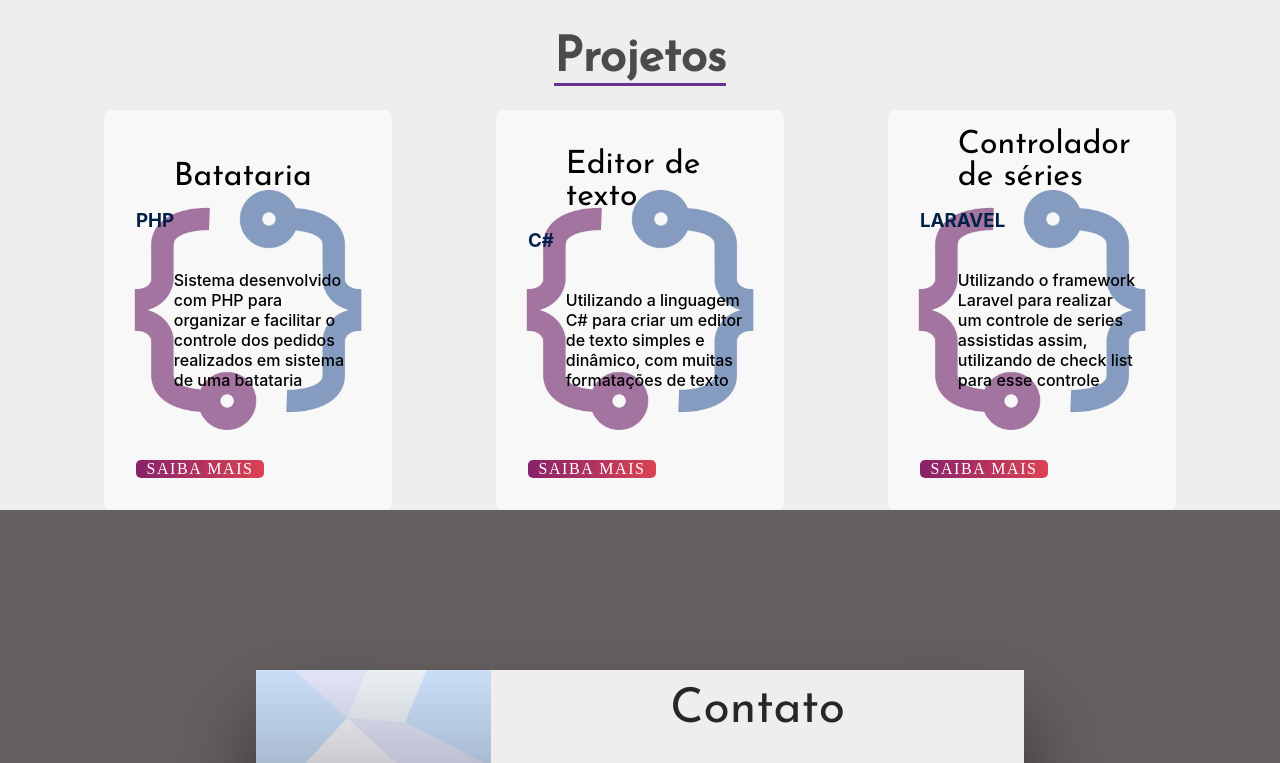
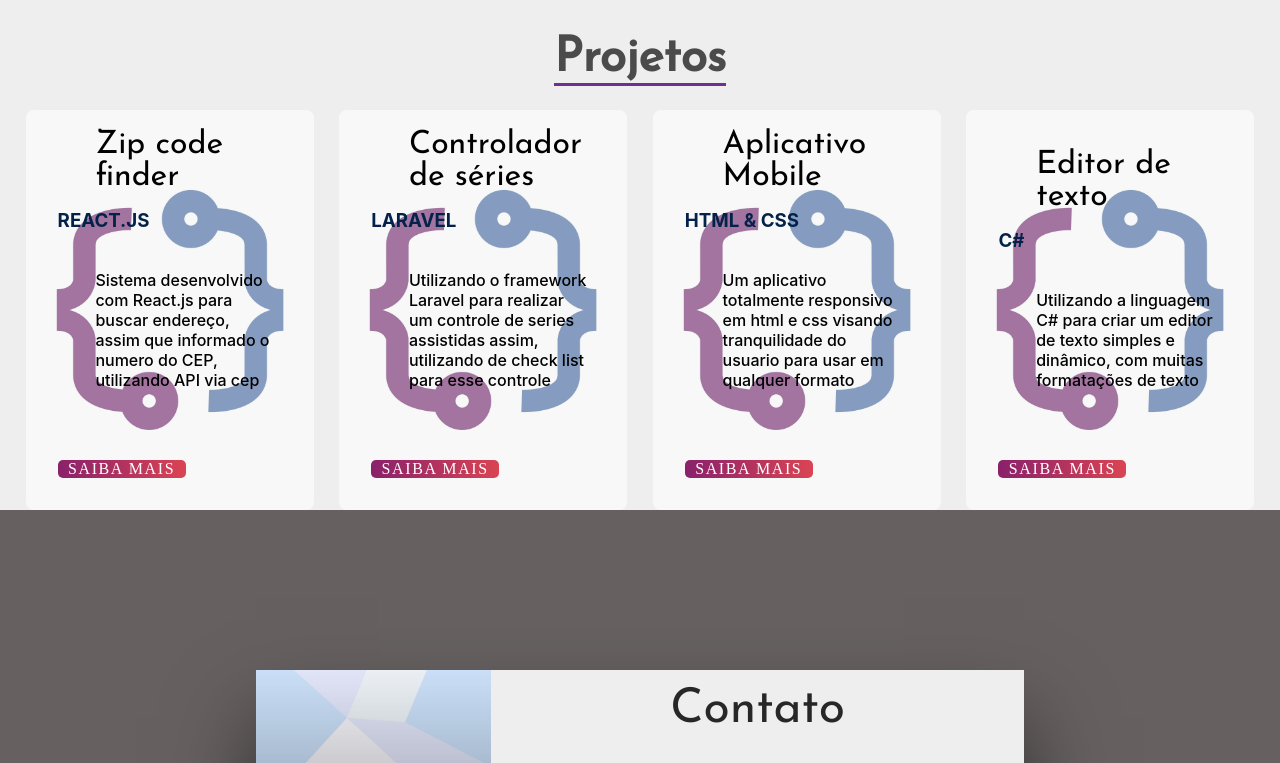
Before and after one commit to nat-1501/portifolio1, a plain HTML site: page index.html in a window 1280 px wide. Shown: the part 1492-2255 px from the top of the page. Drawn offline with Linux system fonts and the light colour scheme.

Commit message:
Ajustando os links dos projetos

```diff
--- a/index.html
+++ b/index.html
@@ -30,7 +30,7 @@
             <div class="banner">
                 <h1>Developer Full Stack & Developer Solutions</h1>
                 <p>Natali Soares</p>
-                <button>Saiba mais</button>
+                <a href="https://github.com/nat-1501/digitalcurriculum" target="_blank"><button>Saiba mais</button></a>
             </div>
         </header>
 
@@ -141,12 +141,36 @@
                         <img src="imagens/Projeto (2).png" alt="imagem projeto"/>
                     </div>
                     <div class="card-info">
-                        <h2>Batataria</h2>
-                        <h3>PHP</h3>
-                        <p>Sistema desenvolvido com PHP para organizar e facilitar o controle dos pedidos realizados em sistema de uma batataria</p>
-                        <button href="www.youtube.com/watch?v=rn9YBUgl0RE">SAIBA MAIS</button>
+                        <h2>Zip code finder</h2>
+                        <h3>REACT.JS</h3>
+                        <p>Sistema desenvolvido com React.js para buscar endereço, assim que informado o numero do CEP, utilizando API via cep</p>
+                        <a href="https://github.com/nat-1501/ZipCodeFinder" target="_blank"><button>SAIBA MAIS</button></a>
                     </div>
                 </div>
+                    <div class="card">
+                    <div class="card-img-wrapper">
+                        <img src="imagens/Projeto (2).png" alt="imagem projeto"/>
+                    </div>
+                    <div class="card-info">
+                        <h2>Controlador de séries</h2>
+                        <h3>LARAVEL</h3>
+                        <p>Utilizando o framework Laravel para realizar um controle de series assistidas assim, utilizando de check list para esse controle </p>
+                        <a href="https://github.com/nat-1501/laravel-controle-series" target="_blank"><button>SAIBA MAIS</button></a>
+                    </div>
+                </div>
+
+                <div class="card">
+                    <div class="card-img-wrapper">
+                        <img src="imagens/Projeto (2).png" alt="imagem projeto"/>
+                    </div>
+                    <div class="card-info">
+                        <h2>Aplicativo Mobile</h2>
+                        <h3>HTML & CSS</h3>
+                        <p>Um aplicativo totalmente responsivo em html e css visando tranquilidade do usuario para usar em qualquer formato</p>
+                        <a href="https://github.com/nat-1501/projeto-apeperia-mobile" target="_blank"><button>SAIBA MAIS</button></a>
+                    </div>
+                </div>
+
                 <div class="card">
                     <div class="card-img-wrapper">
                         <img src="imagens/Projeto (2).png" alt="imagem projeto"/>
@@ -155,18 +179,7 @@
                         <h2>Editor de texto</h2>
                         <h3>C#</h3>
                         <p>Utilizando a linguagem C# para criar um editor de texto simples e dinâmico, com muitas formatações de texto</p>
-                        <button>SAIBA MAIS</button>
-                    </div>
-                    </div>
-                <div class="card">
-                    <div class="card-img-wrapper">
-                        <img src="imagens/Projeto (2).png" alt="imagem projeto"/>
-                    </div>
-                    <div class="card-info">
-                        <h2>Controlador de séries</h2>
-                        <h3>LARAVEL</h3>
-                        <p>Utilizando o framework Laravel para realizar um controle de series assistidas assim, utilizando de check list para esse controle </p>
-                        <button>SAIBA MAIS</button>
+                        <a href="https://github.com/nat-1501/Editor-textCsharp" target="_blank"><button>SAIBA MAIS</button></a>
                     </div>
                 </div>
             </div>
@@ -202,7 +215,7 @@
             <footer>
                 <div class="footer-content">
                     <p>
-                        Copyright &copy; 2021, ETECIA DS - Todos os direitos reservados
+                        Copyright &copy; 2021, Desenvolvido por Natali Soares - Todos os direitos reservados
                     </p>
                     <div class="social-list">
                      <ul>
--- a/style.css
+++ b/style.css
@@ -418,8 +418,9 @@ header{
     border-radius: 5px;
 }
 
+
 .card:hover .card-info{
-    bottom: 1.5rem;
+    bottom: 0.6rem;
     visibility: visible;
 
 }
@@ -583,11 +584,3 @@ footer{
 
 
 }
-
-@media screen and (max-width: 768px) {
-    sidebar{
-        width: 100%;
-        padding: 0;
-    }
-
-}
```
